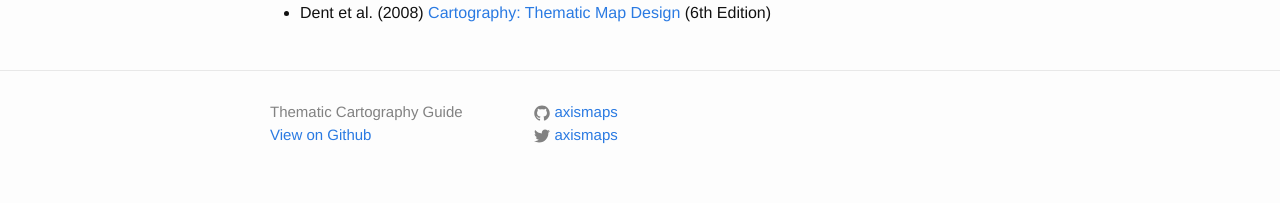
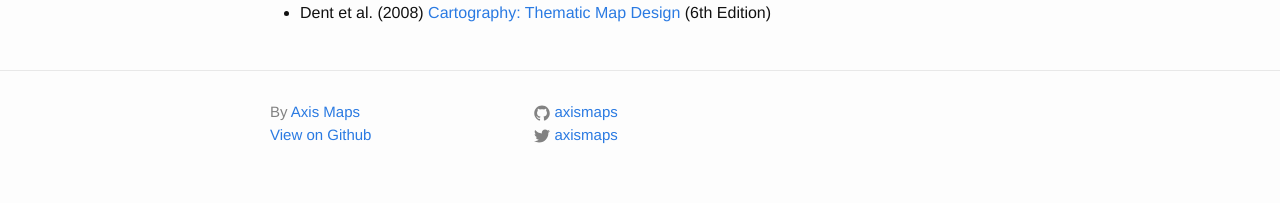
Before and after one commit to axismaps/thematic-cartography, a Jekyll site: the page built from index.md, in a window 1280 px wide. Shown: the part 1053-1256 px from the top of the page. Built offline with Jekyll 4.4.1, drawn with Linux system fonts in a browser that asks for light colours.

Commit message:
Add Axis Maps link

```diff
--- a/_includes/footer.html
+++ b/_includes/footer.html
@@ -5,7 +5,7 @@
     <div class="footer-col-wrapper">
       <div class="footer-col  footer-col-1">
         <ul class="contact-list">
-          <li>{{ site.title }}</li>
+          <li>By <a href="http://axismaps.com">Axis Maps</a></li>
           <li><a href="{{ site.githuburl }}">View on Github</a></li>
         </ul>
       </div>
```
